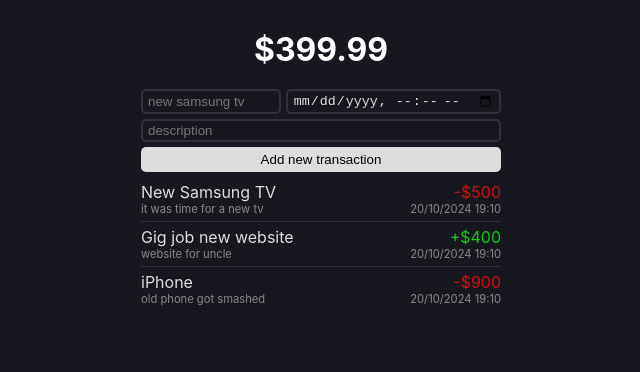
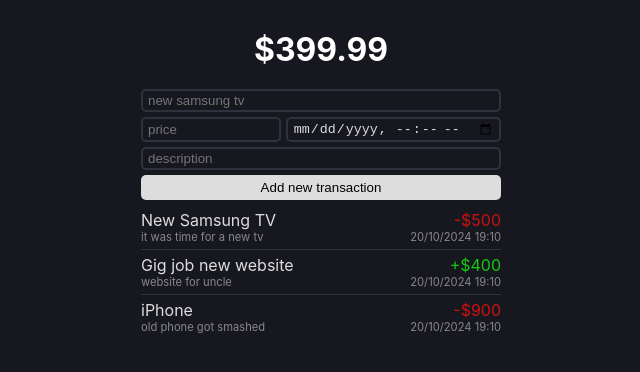
Before and after one commit to sushant7326/money-tracker, a React (Create React App) app in the folder frontend/: page / in a window 1280 px wide. Shown: the top 372 px of the page, without its empty margins (319-959 px from the left). Built offline with nearby package versions, Linux system fonts and the light colour scheme.

Commit message:
added price to frontend

```diff
--- a/frontend/src/App.css
+++ b/frontend/src/App.css
@@ -33,6 +33,10 @@ form input{
 
 form input[type="datetime-loacal"]{
   color: #777;
+}
+
+form .top{
+  margin-bottom: 5px;
 }
 
 form .basic{
--- a/frontend/src/App.js
+++ b/frontend/src/App.js
@@ -4,6 +4,7 @@ import './App.css';
 function App() {
 
   const [name, setName] = useState('');
+  const [price, setPrice] = useState('');
   const [datetime, setDateTime] = useState('');
   const [description, setDescription] = useState('');
   function addNewTransaction(ev) {
@@ -12,7 +13,11 @@ function App() {
     fetch(url,{
       method: 'POST',
       headers: {'Content-type':'application/json'},
-      body: JSON.stringify({name,description,datetime})
+      body: JSON.stringify({
+        price,
+        name,
+        description,
+        datetime})
     }).then(response => {
       response.json().then(json =>{
         console.log('result', json);
@@ -25,11 +30,17 @@ function App() {
     <main>
       <h1>$399<span>.99</span> </h1>
       <form onSubmit={addNewTransaction}>
-        <div className='basic'>
-          <input type='text'
+        <div className='top'>
+        <input type='text'
                  value={name}
                  onChange={ev => setName(ev.target.value)}
                  placeholder='new samsung tv'/>
+        </div>
+        <div className='basic'>
+          <input type='text'
+                 value={price}
+                 onChange={ev => setPrice(ev.target.value)}
+                 placeholder='price'/>
           <input type='datetime-local'
                  value={datetime}
                  onChange={ev => setDateTime(ev.target.value)}/>
```
